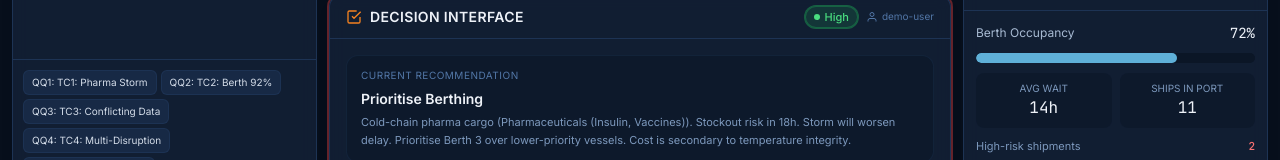
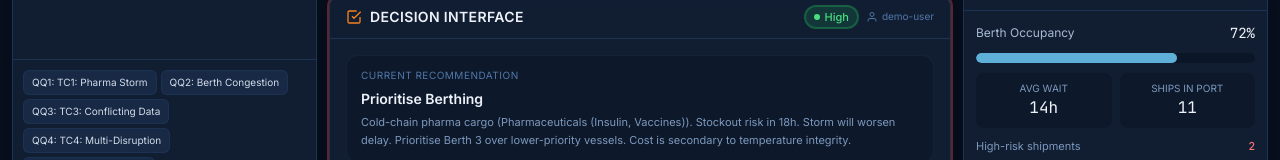
Before and after one commit to unaisah-a/Tuas-Mega-Port-Resilience-Monitor-2, a React (Vite) app: page / in a window 1280 px wide. Shown: the part 513-673 px from the top of the page. Built offline with nearby package versions, Linux system fonts and the light colour scheme.

Commit message:
Update berth congestion display

```diff
--- a/src/agent/mockBrain.js
+++ b/src/agent/mockBrain.js
@@ -641,7 +641,7 @@ export const QUICK_QUESTIONS = [
   },
   {
     id: 'QQ2',
-    label: 'TC2: Berth 92%',
+    label: 'Berth Congestion',
     prompt: 'Berth occupancy has reached 92%. How can we minimise delays?'
   },
   {
--- a/src/components/Cards.jsx
+++ b/src/components/Cards.jsx
@@ -376,6 +376,7 @@ export function ShipmentRiskBoard({ onSelectVessel, snapshot, vesselFilter, onSh
 
 export function RouteRiskSummary({ snapshot, stormActive, congestionActive }) {
   const simRoutes = snapshot?.routes ?? SIM_ROUTES
+  const berthPct = snapshot?.portSummary?.berthOccupancy ?? PORT.berthOccupancyPct
 
   // Dynamic risk overrides based on active simulation controls
   const getRouteRisk = (route) => {
@@ -395,9 +396,9 @@ export function RouteRiskSummary({ snapshot, stormActive, congestionActive }) {
 
   const getRouteNote = (route) => {
     if (route.id === 'R_MALACCA') {
-      if (stormActive && congestionActive) return 'SEVERE: Active storm + 92% congestion. Avoid. Divert to Sunda.'
+      if (stormActive && congestionActive) return `SEVERE: Active storm + ${berthPct}% congestion. Avoid. Divert to Sunda.`
       if (stormActive) return 'SEVERE: Storm active — gale warning. Cold-chain vessels should divert.'
-      if (congestionActive) return 'SEVERE: 92% congestion — queueing delay. Priority berth required.'
+      if (congestionActive) return `SEVERE: ${berthPct}% congestion — queueing delay. Priority berth required.`
       return route.notes
     }
     if (route.id === 'R_SUNDA') {
```
